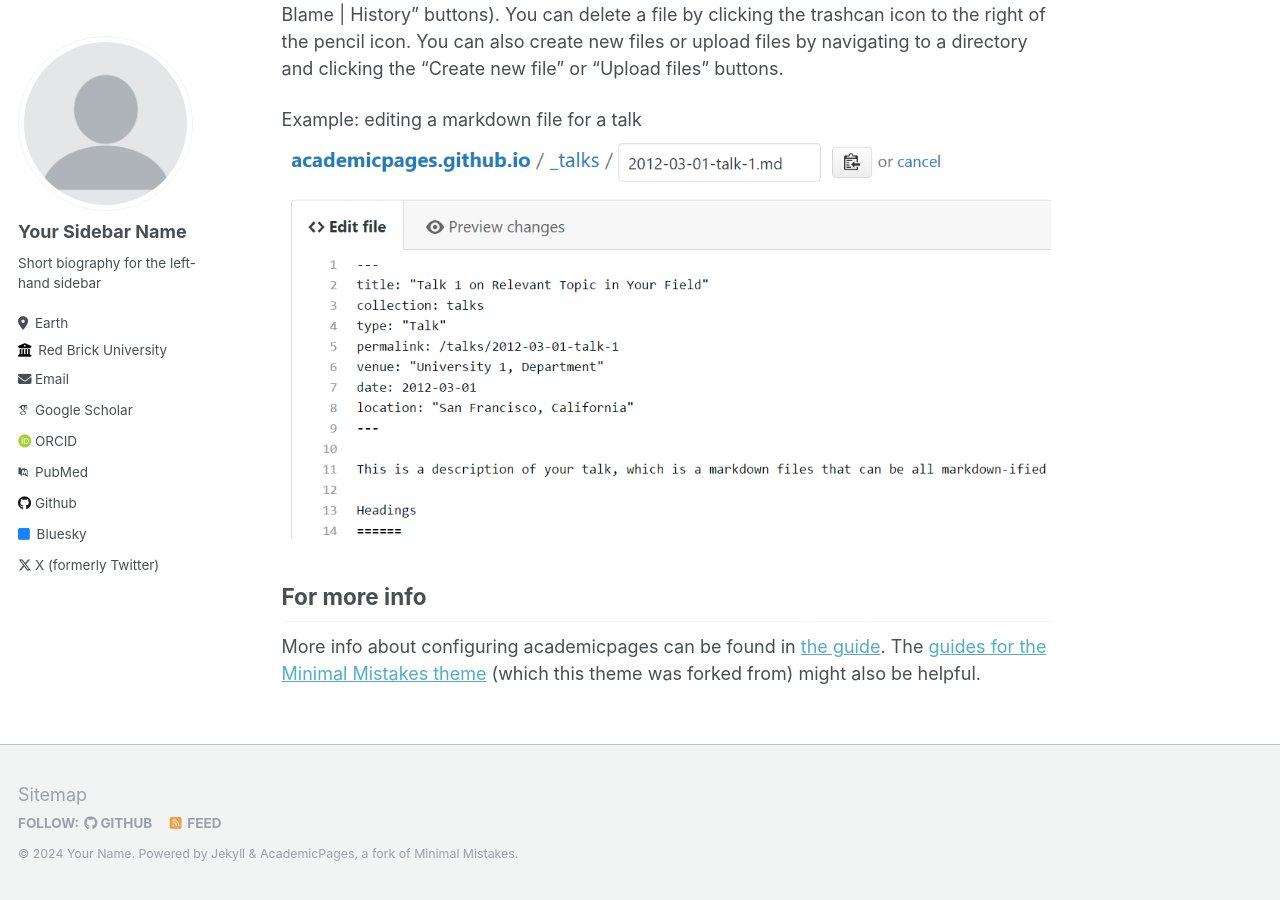
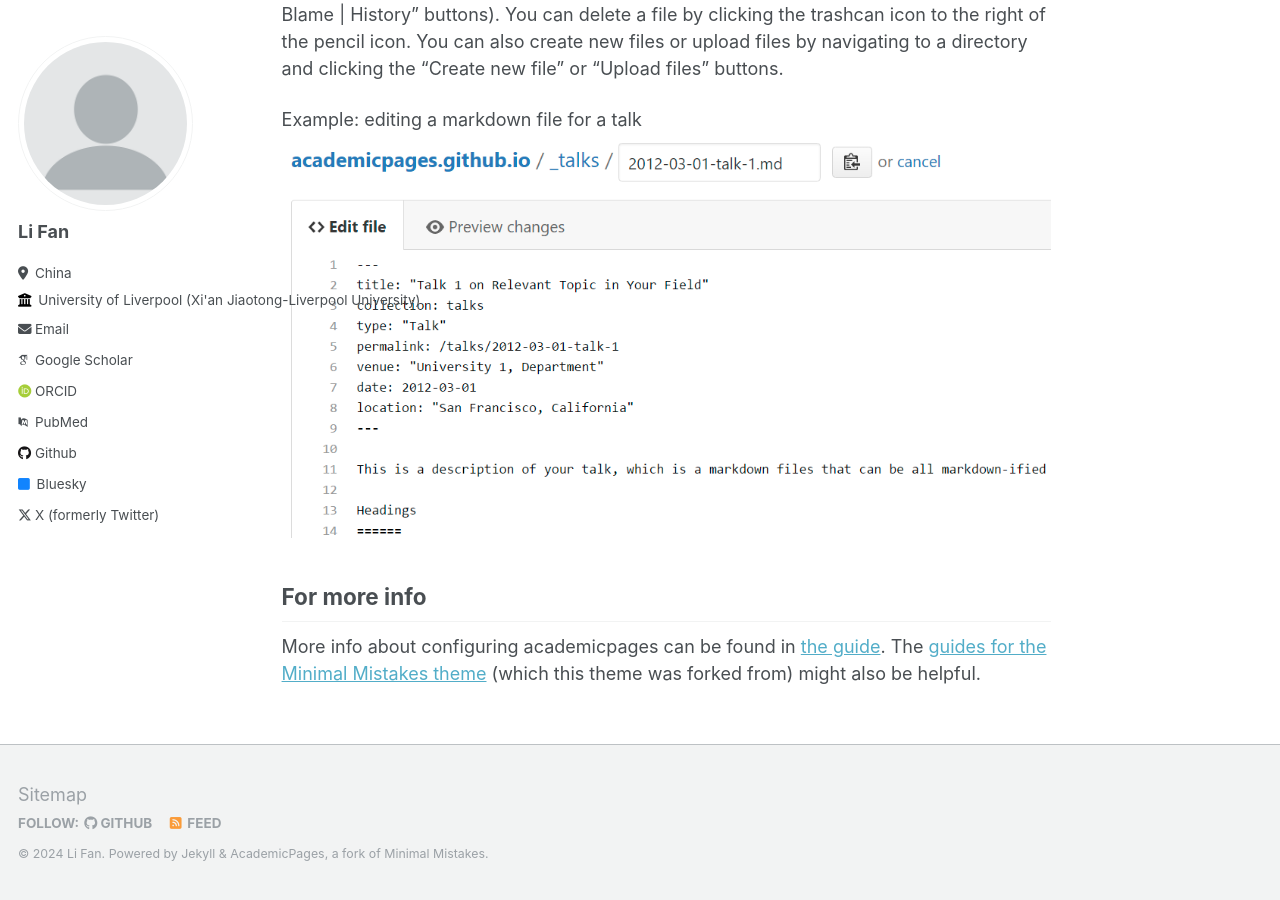
Before and after one commit to NormBill/NormBill.github.io, a Jekyll site: the page built from _pages/about.md, in a window 1280 px wide and 900 px high, scrolled down 2463 px. Built offline with Jekyll 4.4.1, drawn with Linux system fonts in a browser that asks for light colours; some web fonts are replaced.

Commit message:
Update _config.yml

```diff
--- a/_config.yml
+++ b/_config.yml
@@ -10,11 +10,11 @@
 locale                   : "en-US"
 title                    : "Li Fan (樊力)"
 title_separator          : "-"
-name                     : &name "Your Name"
+name                     : &name "Li Fan"
 description              : &description "personal description"
 url                      : https://NormBill.github.io # the base hostname & protocol for your site e.g. "https://mmistakes.github.io"
 baseurl                  : "" # the subpath of your site, e.g. "/blog"
-repository               : "academicpages/academicpages.github.io"
+repository               : "NormBil/NormBill.github.io"
 
 # Site Author - The following control what appear as part of the author content on the side bar.
 #               If a field is blank the icon and link will not appear, otherwise it will be shown.
@@ -22,13 +22,13 @@ repository               : "academicpages/academicpages.github.io"
 author:
   # Biographic information
   avatar           : "profile.png"
-  name             : "Your Sidebar Name"
-  pronouns         : # example: "she/her"
-  bio              : "Short biography for the left-hand sidebar"
-  location         : "Earth"
-  employer         : "Red Brick University"
+  name             : "Li Fan"
+  pronouns         : # example: "he"
+  bio              : ""
+  location         : "China"
+  employer         : "University of Liverpool (Xi'an Jiaotong-Liverpool University)"
   uri              : # URL
-  email            : "none@example.org"
+  email            : "a213837054@gmail.com"
 
   # Academic websites
   arxiv            : # URL - Update with the correct link to your profile
```
